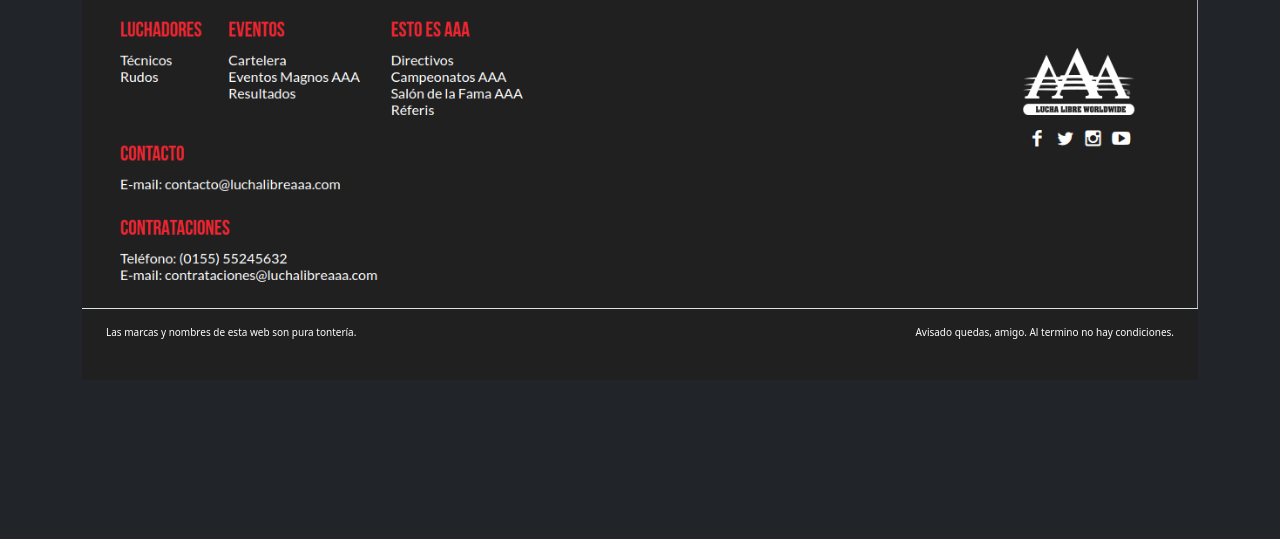
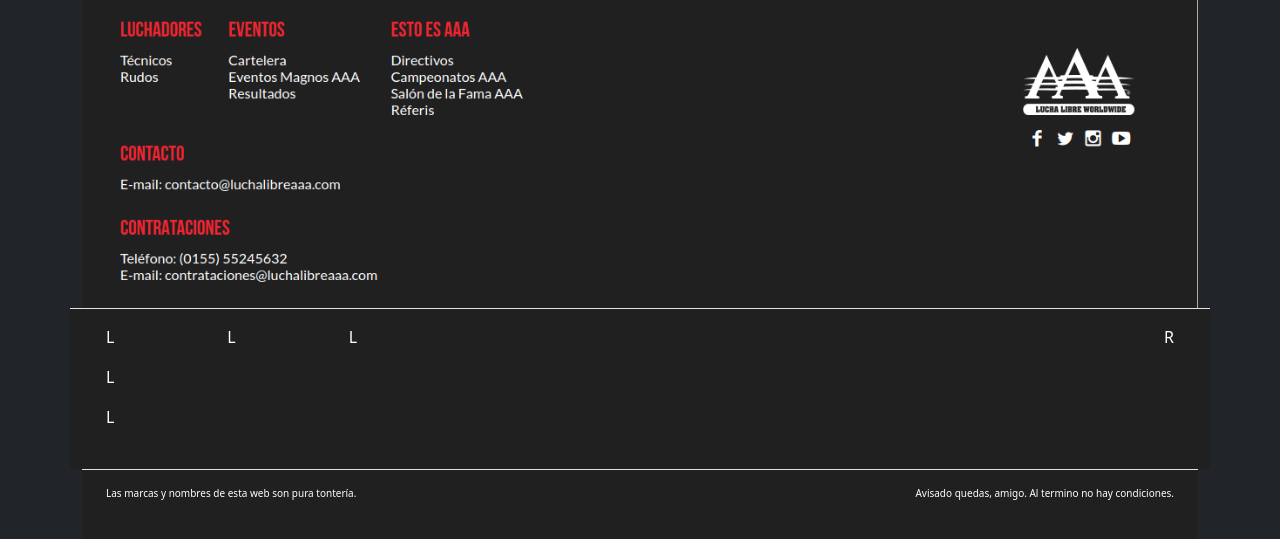
Before and after one commit to DanBaDo/Proyecto1.1, a plain HTML site: page index.html in a window 1280 px wide. Shown: the part 2324-2863 px from the top of the page. Before the commit the page ends 2704 px from the top, so only its background shows below. Drawn offline with nearby package versions, Linux system fonts and the light colour scheme.

Commit message:
Footer layout

```diff
--- a/index.html
+++ b/index.html
@@ -33,6 +33,30 @@
 
             <!-- Footer -->
             <img src="./img/footer.png" alt="Footer" class="mockup">
+            <nav class="row d-flex flex-row justify-content-between px-4 pt-3 pb-4 border-top">
+                <div class="col-md-4 col-sm-12">
+                    <div class="row">
+                        <div class="col">
+                            <p class="ordinaryText">L</p>
+                        </div>
+                        <div class="col">
+                            <p class="ordinaryText">L</p>
+                        </div>
+                        <div class="col">
+                            <p class="ordinaryText">L</p>
+                        </div>
+                    </div>
+                    <div class="row">
+                        <p class="ordinaryText">L</p>
+                    </div>
+                    <div class="row">
+                        <p class="ordinaryText">L</p>
+                    </div>
+                </div>
+                <div class="col-md-6 col-sm-12 text-end">
+                    <p class="ordinaryText">R</p>
+                </div>
+            </nav>
             <!-- /Footer-->
 
             <!-- Legal -->
```
